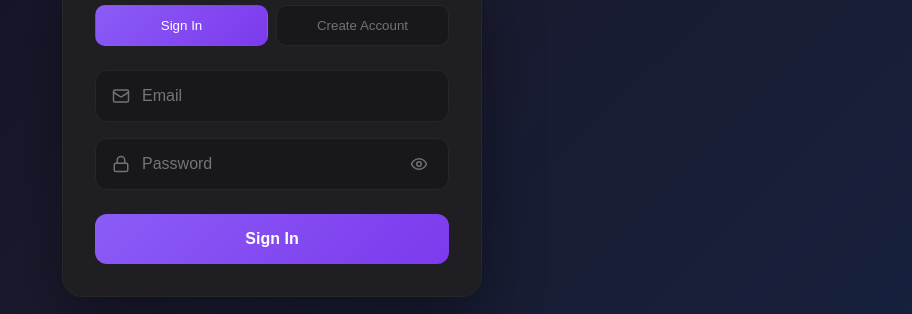
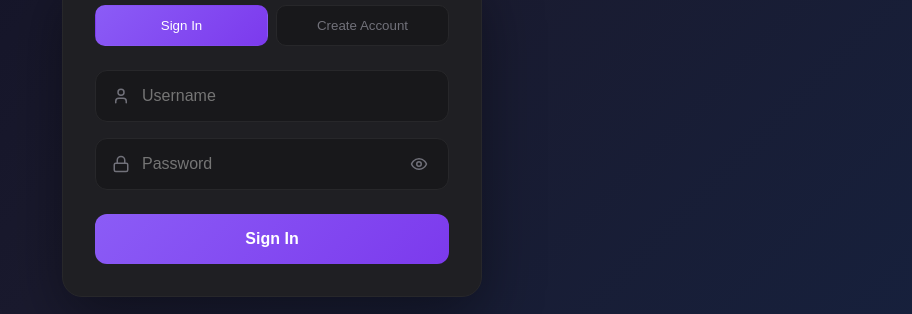
Before and after one commit to estyca-tr/TestStrategyTool, a React (Vite) app in the folder frontend/: page / in a window 1280 px wide. Shown: the part 340-654 px from the top of the page, without its empty margins (368-1280 px from the left). Built offline with nearby package versions, Linux system fonts and the light colour scheme; no server answers.

Commit message:
🔐 Change login to use username instead of email

```diff
--- a/frontend/src/components/AuthModal.jsx
+++ b/frontend/src/components/AuthModal.jsx
@@ -8,6 +8,7 @@ function AuthModal({ isOpen, onClose, onSuccess }) {
   const [error, setError] = useState('')
 
   const [formData, setFormData] = useState({
+    username: '',
     email: '',
     password: '',
     name: '',
@@ -24,7 +25,7 @@ function AuthModal({ isOpen, onClose, onSuccess }) {
       let result
 
       if (mode === 'login') {
-        result = await authAPI.login(formData.email, formData.password)
+        result = await authAPI.login(formData.username, formData.password)
       } else {
         result = await authAPI.register({
           email: formData.email,
@@ -81,16 +82,28 @@ function AuthModal({ isOpen, onClose, onSuccess }) {
             </div>
           )}
 
+          {mode === 'login' ? (
+            <div className="auth-field">
+              <User size={18} />
+              <input
+                type="text"
+                placeholder="Username"
+                value={formData.username}
+                onChange={e => updateField('username', e.target.value)}
+                required
+              />
+            </div>
+          ) : (
             <div className="auth-field">
               <Mail size={18} />
               <input
                 type="email"
-              placeholder="Email"
+                placeholder="Email (optional)"
                 value={formData.email}
                 onChange={e => updateField('email', e.target.value)}
-              required
               />
             </div>
+          )}
 
           <div className="auth-field">
             <Lock size={18} />
--- a/frontend/src/components/Layout.jsx
+++ b/frontend/src/components/Layout.jsx
@@ -10,7 +10,7 @@ function Layout() {
 
   // Login form state
   const [authMode, setAuthMode] = useState('login') // login | register
-  const [authForm, setAuthForm] = useState({ email: '', password: '', name: '', team: '', role: '' })
+  const [authForm, setAuthForm] = useState({ username: '', email: '', password: '', name: '', team: '', role: '' })
   const [authError, setAuthError] = useState('')
   const [authLoading, setAuthLoading] = useState(false)
   const [showPassword, setShowPassword] = useState(false)
@@ -47,7 +47,7 @@ function Layout() {
     try {
       let result
       if (authMode === 'login') {
-        result = await authAPI.login(authForm.email, authForm.password)
+        result = await authAPI.login(authForm.username, authForm.password)
       } else {
         result = await authAPI.register({
           email: authForm.email,
@@ -143,16 +143,28 @@ function Layout() {
                 </div>
               )}
 
+              {authMode === 'login' ? (
+                <div className="auth-field">
+                  <User size={18} />
+                  <input
+                    type="text"
+                    placeholder="Username"
+                    value={authForm.username}
+                    onChange={e => setAuthForm({...authForm, username: e.target.value})}
+                    required
+                  />
+                </div>
+              ) : (
                 <div className="auth-field">
                   <Mail size={18} />
                   <input
                     type="email"
-                  placeholder="Email"
+                    placeholder="Email (optional)"
                     value={authForm.email}
                     onChange={e => setAuthForm({...authForm, email: e.target.value})}
-                  required
                   />
                 </div>
+              )}
 
               <div className="auth-field">
                 <Lock size={18} />
--- a/frontend/src/services/api.js
+++ b/frontend/src/services/api.js
@@ -306,9 +306,9 @@ export const authAPI = {
     return result
   }),
 
-  login: (email, password) => fetchAPI('/auth/login', {
+  login: (username, password) => fetchAPI('/auth/login', {
     method: 'POST',
-    body: JSON.stringify({ email, password })
+    body: JSON.stringify({ username, password })
   }).then(result => {
     if (result.access_token) {
       localStorage.setItem(AUTH_TOKEN_KEY, result.access_token)
```
Also changed, not shown: 2 other files (tests, documents, lock files or other folders). Lines whose indentation alone changed are shown as unchanged.
